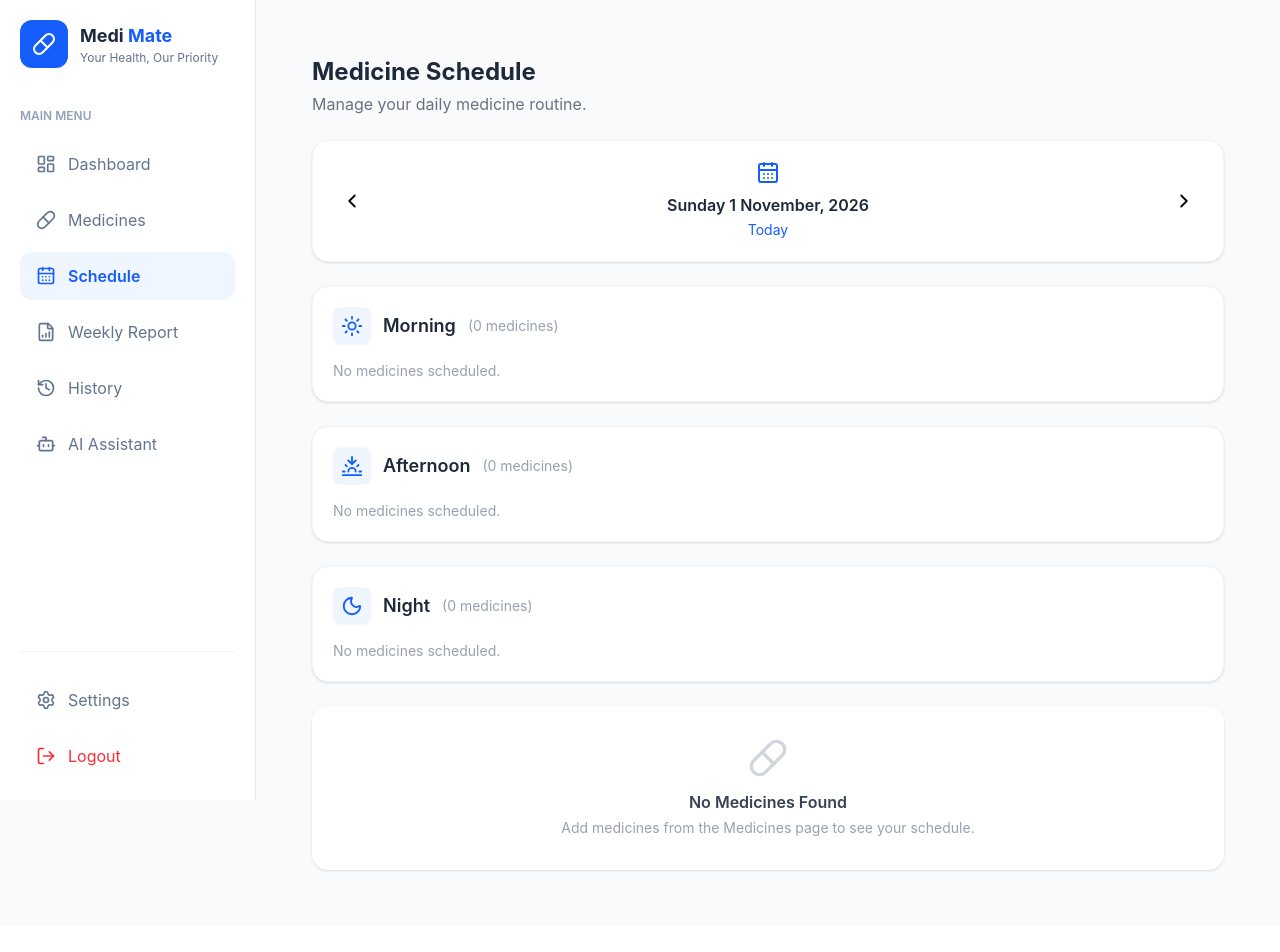
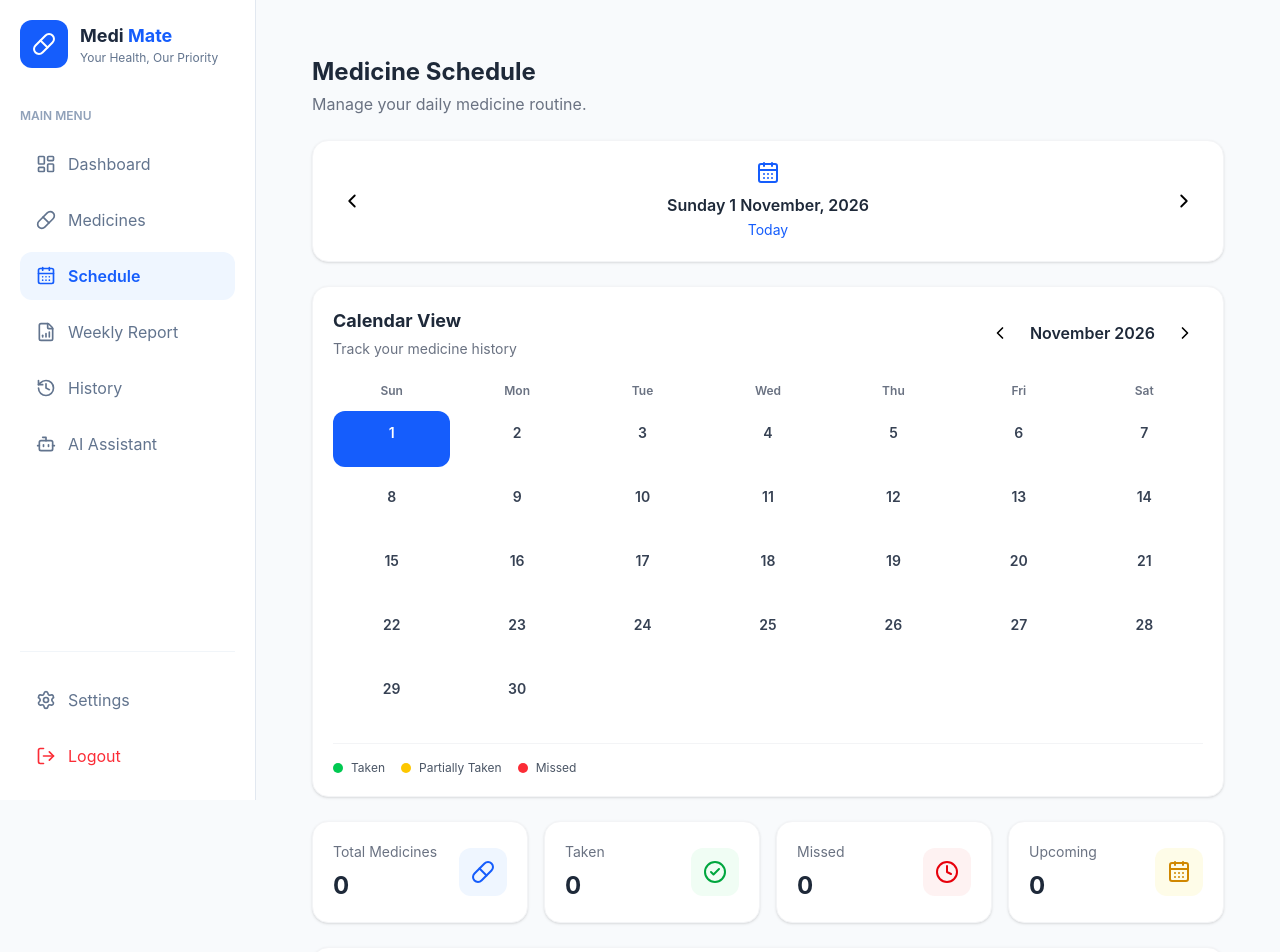
Before and after one commit to krishna45kumar/MediMate, a React (Vite) app in the folder frontend/: page /schedule in a window 1280 px wide. Shown: the top 952 px of the page. Before the commit the page ends 926 px from the top, so only its background shows below. Built offline with nearby package versions, Linux system fonts and the light colour scheme.

Commit message:
Calendar View

```diff
--- a/frontend/src/pages/Schedule.jsx
+++ b/frontend/src/pages/Schedule.jsx
@@ -31,6 +31,7 @@ function getDosePeriod(time) {
 function Schedule() {
   const [medicines, setMedicines] = useState([]);
   const [selectedDate, setSelectedDate] = useState(getDateString(new Date()));
+  const [calendarMonth, setCalendarMonth] = useState(new Date());
   const [doseHistory, setDoseHistory] = useState(() => {
     try {
       return JSON.parse(
@@ -158,6 +159,128 @@ function Schedule() {
     { name: "Night", icon: Moon },
   ];
 
+  // Calendar Month Navigation
+const changeCalendarMonth = (direction) => {
+  setCalendarMonth((prev) => {
+    const newMonth = new Date(prev);
+    newMonth.setMonth(newMonth.getMonth() + direction);
+    return newMonth;
+  });
+};
+
+// Calendar Date Status
+const getCalendarDayStatus = (dateString) => {
+  if (medicines.length === 0) {
+    return "none";
+  }
+
+  const today = getDateString(new Date());
+
+  if (dateString > today) {
+    return "none";
+  }
+
+  const takenIds = doseHistory[dateString] || [];
+
+  const takenCount = medicines.filter((medicine) =>
+    takenIds.some(
+      (id) => String(id) === String(medicine.id)
+    )
+  ).length;
+
+  if (takenCount === medicines.length) {
+    return "taken";
+  }
+
+  if (takenCount > 0) {
+    return "partial";
+  }
+
+  if (dateString < today) {
+    return "missed";
+  }
+
+  return "none";
+};
+
+// Calendar Dates
+const getCalendarDates = () => {
+  const year = calendarMonth.getFullYear();
+  const month = calendarMonth.getMonth();
+
+  const firstDay = new Date(year, month, 1).getDay();
+  const totalDays = new Date(year, month + 1, 0).getDate();
+
+  const dates = [];
+
+  for (let i = 0; i < firstDay; i++) {
+    dates.push(null);
+  }
+
+  for (let day = 1; day <= totalDays; day++) {
+    dates.push(
+      getDateString(new Date(year, month, day))
+    );
+  }
+
+  return dates;
+};
+
+const calendarDates = getCalendarDates();
+
+const monthName = calendarMonth.toLocaleDateString("en-IN", {
+  month: "long",
+  year: "numeric",
+});
+
+    // Daily Summary Calculation
+  const totalMedicines = medicines.length;
+
+  const takenMedicines = medicines.filter(
+    (medicine) => getMedicineStatus(medicine) === "Taken"
+  ).length;
+
+  const missedMedicines = medicines.filter(
+    (medicine) => getMedicineStatus(medicine) === "Missed"
+  ).length;
+
+  const upcomingMedicines = medicines.filter(
+    (medicine) => getMedicineStatus(medicine) === "Upcoming"
+  ).length;
+
+  const progressPercentage =
+    totalMedicines === 0
+      ? 0
+      : Math.round((takenMedicines / totalMedicines) * 100);
+
+  const summaryCards = [
+    {
+      title: "Total Medicines",
+      value: totalMedicines,
+      icon: Pill,
+      color: "bg-blue-50 text-blue-600",
+    },
+    {
+      title: "Taken",
+      value: takenMedicines,
+      icon: CheckCircle2,
+      color: "bg-green-50 text-green-600",
+    },
+    {
+      title: "Missed",
+      value: missedMedicines,
+      icon: Clock,
+      color: "bg-red-50 text-red-600",
+    },
+    {
+      title: "Upcoming",
+      value: upcomingMedicines,
+      icon: CalendarDays,
+      color: "bg-yellow-50 text-yellow-600",
+    },
+  ];
+
+
   const dateLabel = new Date(
     selectedDate + "T00:00:00"
   ).toLocaleDateString("en-IN", {
@@ -203,6 +326,201 @@ function Schedule() {
           <ChevronRight size={22} />
         </button>
       </div>
+
+
+
+{/* Calendar View */}
+<div className="bg-white rounded-2xl p-5 shadow-sm border border-gray-100">
+
+  {/* Calendar Header */}
+  <div className="flex items-center justify-between mb-6">
+
+    <div>
+      <h2 className="text-lg font-bold text-gray-800">
+        Calendar View
+      </h2>
+
+      <p className="text-sm text-gray-500 mt-1">
+        Track your medicine history
+      </p>
+    </div>
+
+    <div className="flex items-center gap-3">
+
+      <button
+        onClick={() => changeCalendarMonth(-1)}
+        className="p-2 rounded-lg hover:bg-gray-100"
+      >
+        <ChevronLeft size={20} />
+      </button>
+
+      <span className="font-semibold text-gray-800 min-w-28 text-center">
+        {monthName}
+      </span>
+
+      <button
+        onClick={() => changeCalendarMonth(1)}
+        className="p-2 rounded-lg hover:bg-gray-100"
+        disabled={
+          calendarMonth.getFullYear() === new Date().getFullYear() &&
+          calendarMonth.getMonth() === new Date().getMonth()
+        }
+      >
+        <ChevronRight size={20} />
+      </button>
+
+    </div>
+  </div>
+
+  {/* Week Days */}
+  <div className="grid grid-cols-7 gap-2 mb-3">
+
+    {["Sun", "Mon", "Tue", "Wed", "Thu", "Fri", "Sat"].map(
+      (day) => (
+        <div
+          key={day}
+          className="text-center text-xs font-semibold text-gray-500"
+        >
+          {day}
+        </div>
+      )
+    )}
+
+  </div>
+
+  {/* Calendar Dates */}
+  <div className="grid grid-cols-7 gap-2">
+
+    {calendarDates.map((date, index) => {
+
+      if (!date) {
+        return <div key={`empty-${index}`} />;
+      }
+
+      const dayNumber = Number(date.split("-")[2]);
+      const status = getCalendarDayStatus(date);
+      const isSelected = date === selectedDate;
+      const isToday = date === getDateString(new Date());
+
+      return (
+        <button
+          key={date}
+          onClick={() => setSelectedDate(date)}
+          className={`relative min-h-12 sm:min-h-14 rounded-xl flex flex-col items-center justify-center gap-1 transition
+            ${
+              isSelected
+                ? "bg-blue-600 text-white"
+                : "hover:bg-blue-50 text-gray-700"
+            }
+            ${
+              isToday && !isSelected
+                ? "border-2 border-blue-500"
+                : ""
+            }
+          `}
+        >
+
+          <span className="text-sm font-semibold">
+            {dayNumber}
+          </span>
+
+          <span
+            className={`w-2 h-2 rounded-full
+              ${
+                status === "taken"
+                  ? "bg-green-500"
+                  : status === "partial"
+                  ? "bg-yellow-400"
+                  : status === "missed"
+                  ? "bg-red-500"
+                  : "bg-transparent"
+              }
+            `}
+          />
+
+        </button>
+      );
+    })}
+
+  </div>
+
+  {/* Calendar Legend */}
+  <div className="flex flex-wrap gap-4 mt-5 pt-4 border-t border-gray-100">
+
+    <div className="flex items-center gap-2 text-xs text-gray-600">
+      <span className="w-2.5 h-2.5 rounded-full bg-green-500" />
+      Taken
+    </div>
+
+    <div className="flex items-center gap-2 text-xs text-gray-600">
+      <span className="w-2.5 h-2.5 rounded-full bg-yellow-400" />
+      Partially Taken
+    </div>
+
+    <div className="flex items-center gap-2 text-xs text-gray-600">
+      <span className="w-2.5 h-2.5 rounded-full bg-red-500" />
+      Missed
+    </div>
+
+  </div>
+
+</div>
+
+
+           {/* Daily Summary Cards */}
+      <div className="grid grid-cols-1 sm:grid-cols-2 xl:grid-cols-4 gap-4">
+        {summaryCards.map((card) => {
+          const Icon = card.icon;
+
+          return (
+            <div
+              key={card.title}
+              className="bg-white rounded-2xl p-5 shadow-sm border border-gray-100"
+            >
+              <div className="flex items-center justify-between">
+                <div>
+                  <p className="text-sm text-gray-500">
+                    {card.title}
+                  </p>
+
+                  <h2 className="text-2xl font-bold text-gray-800 mt-2">
+                    {card.value}
+                  </h2>
+                </div>
+
+                <div className={`p-3 rounded-xl ${card.color}`}>
+                  <Icon size={24} />
+                </div>
+              </div>
+            </div>
+          );
+        })}
+      </div>
+
+      {/* Daily Progress */}
+      <div className="bg-white rounded-2xl p-5 shadow-sm border border-gray-100">
+        <div className="flex items-center justify-between mb-3">
+          <h2 className="font-semibold text-gray-800">
+            Daily Progress
+          </h2>
+
+          <span className="font-bold text-blue-600">
+            {progressPercentage}%
+          </span>
+        </div>
+
+        <div className="w-full bg-gray-100 rounded-full h-3 overflow-hidden">
+          <div
+            className="bg-blue-600 h-3 rounded-full transition-all duration-500"
+            style={{ width: `${progressPercentage}%` }}
+          />
+        </div>
+
+        <p className="text-sm text-gray-500 mt-2">
+          {takenMedicines} out of {totalMedicines} medicines completed
+        </p>
+      </div>
+
 
       {/* Medicine Sections */}
       {periods.map((period) => {
```
